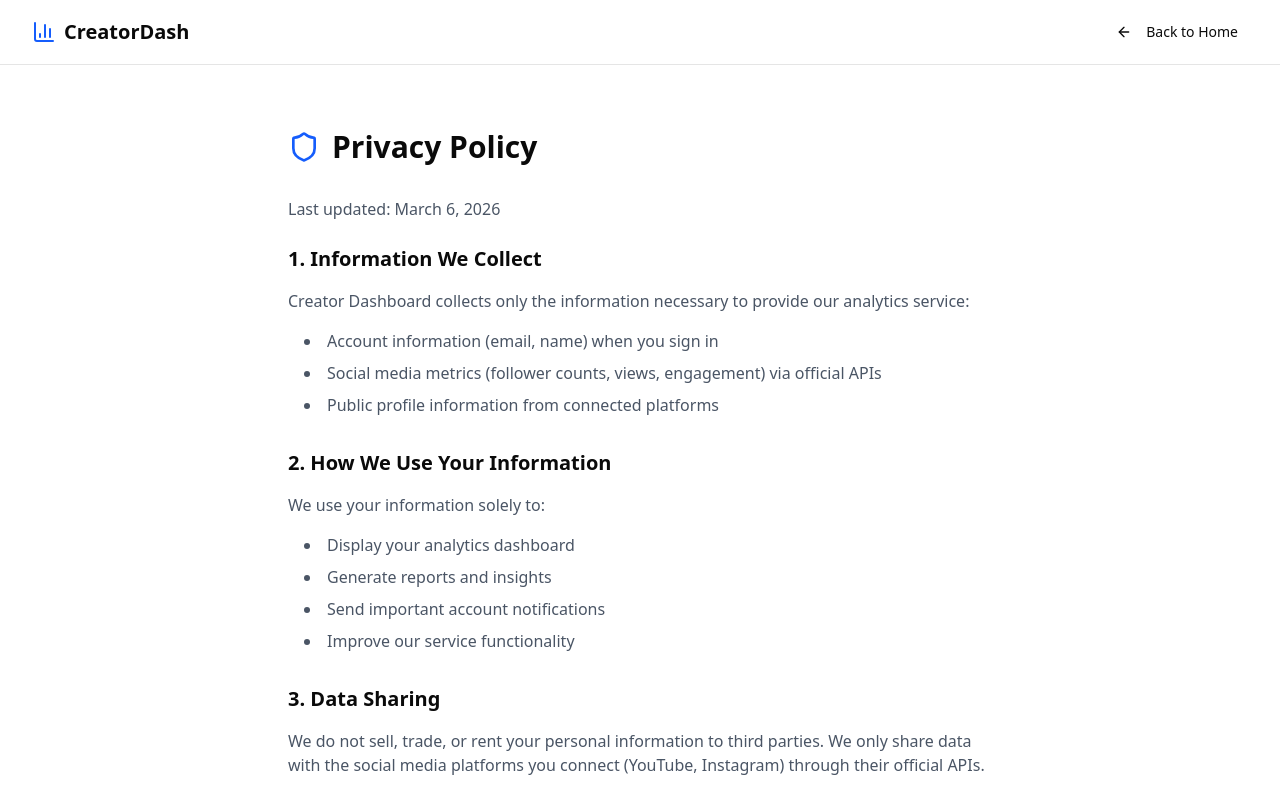
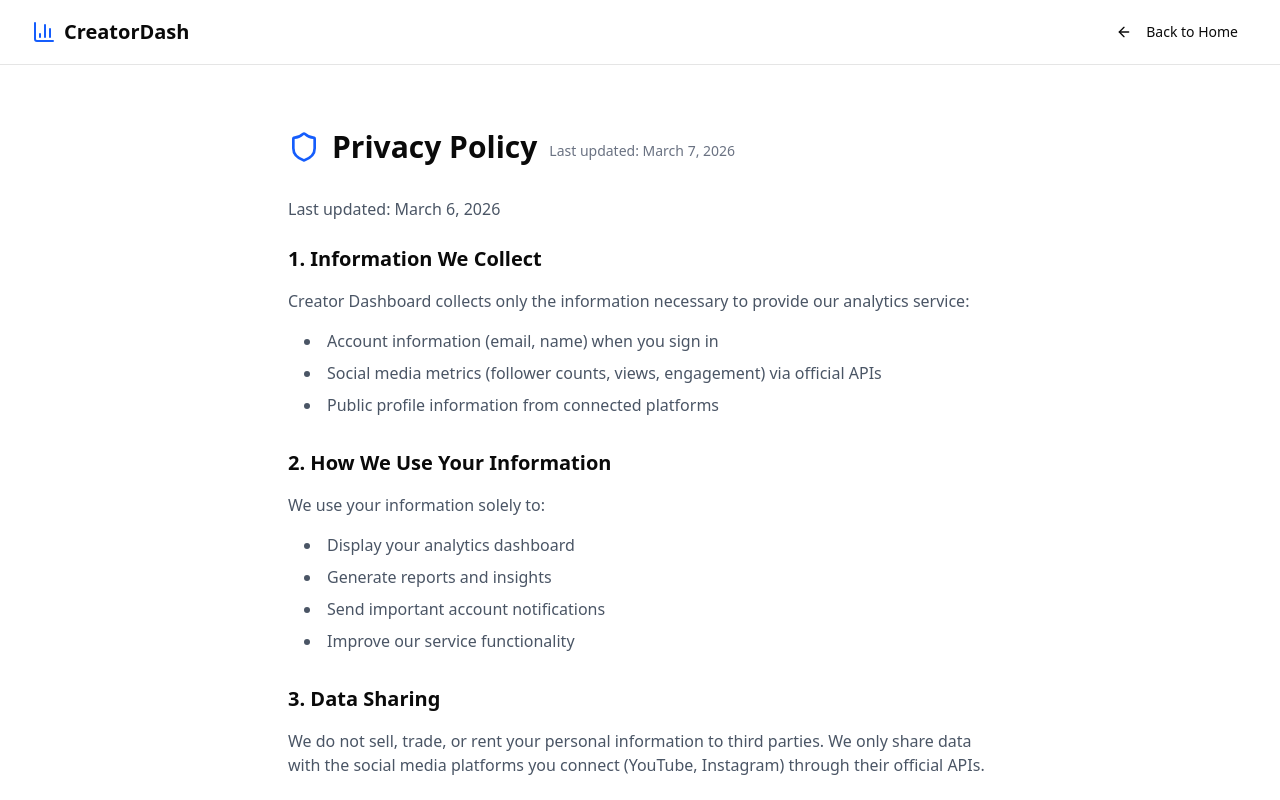
Before and after one commit to drytech1/creator-dashboard, a Next.js app: page /privacy in a window 1280 px wide. Shown: the top 800 px of the page. Built offline with nearby package versions, Linux system fonts and the light colour scheme.

Commit message:
Add last updated date to privacy policy

```diff
--- a/src/app/privacy/page.tsx
+++ b/src/app/privacy/page.tsx
@@ -28,6 +28,7 @@ export default function PrivacyPage() {
         <div className="flex items-center gap-3 mb-8">
           <Shield className="h-8 w-8 text-blue-600" />
           <h1 className="text-3xl font-bold">Privacy Policy</h1>
+        <p className="text-sm text-gray-500 mt-2">Last updated: March 7, 2026</p>
         </div>
 
         <div className="prose prose-slate max-w-none">
```
